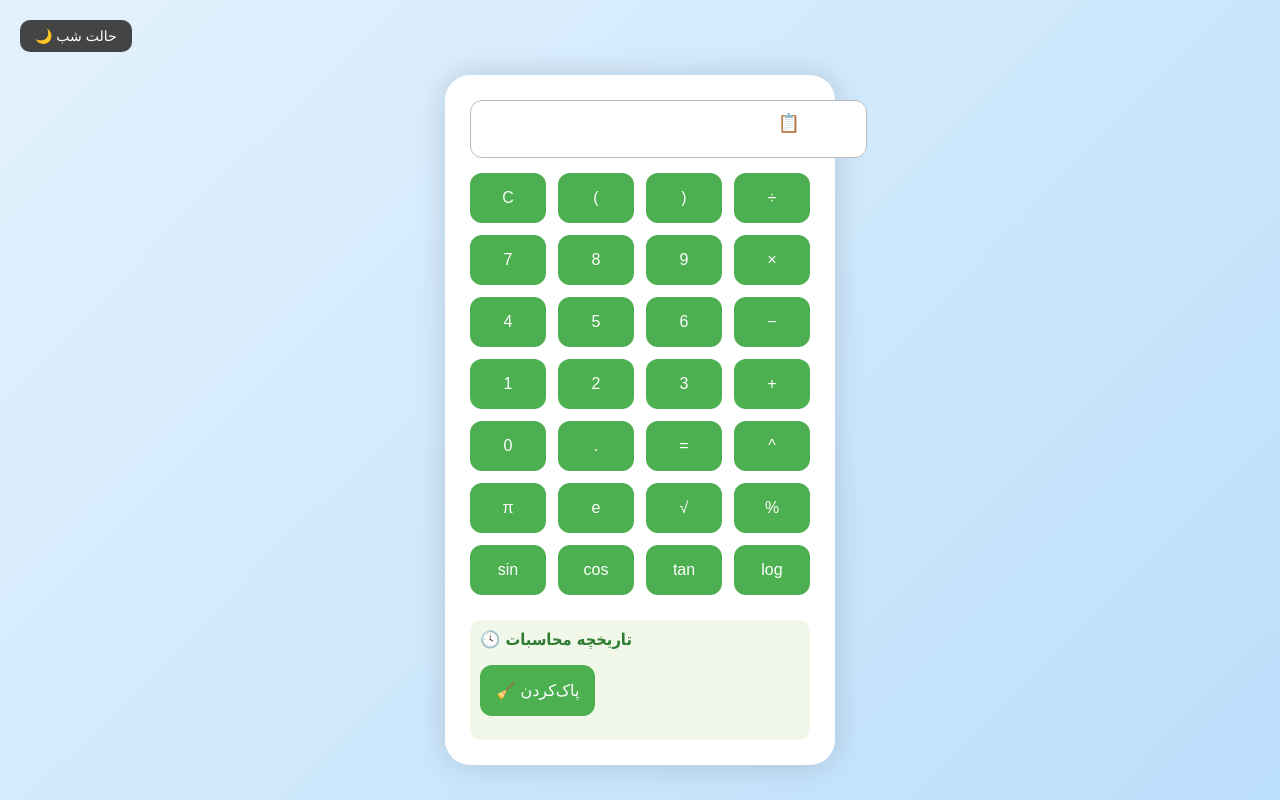
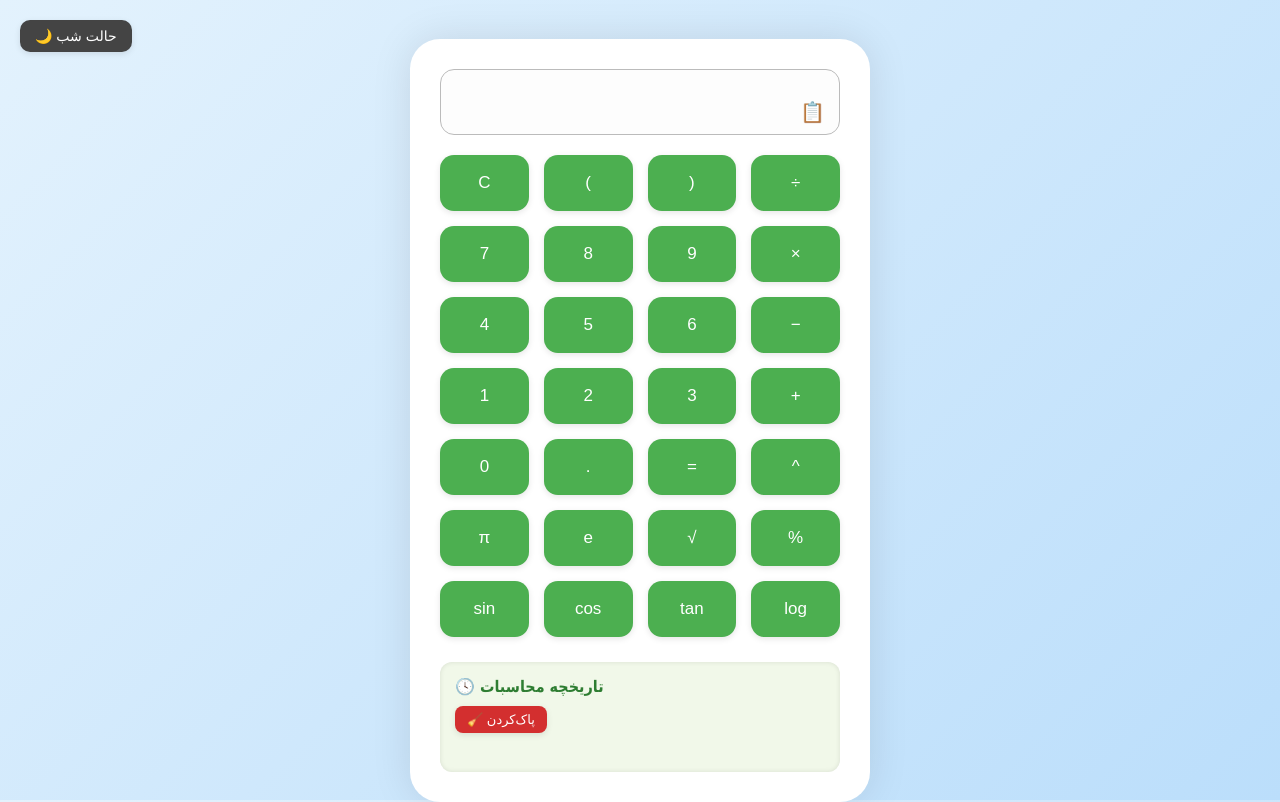
Before and after one commit to abbasTtBoy1235/abbasfakhraeiproject1, a plain HTML site: page index.html in a window 1280 px wide. Drawn offline with Linux system fonts and the light colour scheme.

Commit message:
Update style.css

```diff
--- a/style.css
+++ b/style.css
@@ -21,6 +21,7 @@ body {
   border-radius: 10px;
   cursor: pointer;
   font-size: 14px;
+  z-index: 1000;
 }
 #toggle-theme:hover {
   background-color: #222;
@@ -28,10 +29,10 @@ body {
 
 .calculator {
   background: #ffffff;
-  padding: 25px;
-  border-radius: 25px;
-  box-shadow: 0 0 30px rgba(0,0,0,0.15);
-  width: 340px;
+  padding: 30px;
+  border-radius: 30px;
+  box-shadow: 0 0 40px rgba(0,0,0,0.1);
+  width: 400px;
   transition: 0.3s;
   margin: 80px auto 40px auto;
 }
@@ -39,43 +40,50 @@ body {
 .display-container {
   position: relative;
 }
+
 #display {
   width: 100%;
-  font-size: 22px;
-  padding: 15px 40px 15px 15px;
-  margin-bottom: 15px;
-  border-radius: 12px;
+  font-size: 24px;
+  padding: 18px 50px 18px 15px;
+  margin-bottom: 20px;
+  border-radius: 14px;
   border: 1px solid #bbb;
   text-align: right;
+  box-sizing: border-box;
+  background-color: #fdfdfd;
+  color: #222;
 }
 
 #copy {
   position: absolute;
-  right: 10px;
-  top: 12px;
+  right: 15px;
+  top: 50%;
+  transform: translateY(-50%);
   cursor: pointer;
-  font-size: 18px;
-  color: #666;
+  font-size: 20px;
+  color: #777;
+  transition: 0.3s;
 }
 #copy:hover {
-  color: green;
+  color: #2e7d32;
 }
 
 .buttons {
   display: grid;
   grid-template-columns: repeat(4, 1fr);
-  gap: 12px;
+  gap: 15px;
 }
 
 button {
-  padding: 16px;
-  font-size: 16px;
+  padding: 18px;
+  font-size: 17px;
   background-color: #4caf50;
   color: white;
   border: none;
-  border-radius: 12px;
+  border-radius: 14px;
   cursor: pointer;
   transition: 0.2s;
+  box-shadow: 0 2px 6px rgba(0,0,0,0.1);
 }
 button:hover {
   background-color: #388e3c;
@@ -84,19 +92,37 @@ button:hover {
 .history {
   margin-top: 25px;
   background: #f1f8e9;
-  border-radius: 10px;
-  padding: 10px;
+  border-radius: 12px;
+  padding: 15px;
   font-size: 14px;
   max-height: 150px;
   overflow-y: auto;
+  box-shadow: inset 0 0 5px rgba(0,0,0,0.1);
 }
 .history h3 {
   margin-top: 0;
   color: #2e7d32;
+  font-size: 16px;
+  margin-bottom: 10px;
 }
 .history ul {
   list-style: disc;
   padding-right: 20px;
+}
+
+#clear-history {
+  margin-bottom: 10px;
+  padding: 6px 12px;
+  font-size: 13px;
+  border: none;
+  border-radius: 8px;
+  background-color: #d32f2f;
+  color: white;
+  cursor: pointer;
+  transition: 0.3s;
+}
+#clear-history:hover {
+  background-color: #b71c1c;
 }
 
 /* حالت شب */
@@ -109,6 +135,7 @@ body.dark .calculator {
 body.dark #display {
   background-color: #555;
   color: #fff;
+  border: 1px solid #888;
 }
 body.dark button {
   background-color: #1e88e5;
@@ -127,3 +154,10 @@ body.dark .history {
 body.dark #copy {
   color: #ccc;
 }
+body.dark #clear-history {
+  background-color: #e53935;
+  color: #fff;
+}
+body.dark #clear-history:hover {
+  background-color: #c62828;
+}
```
